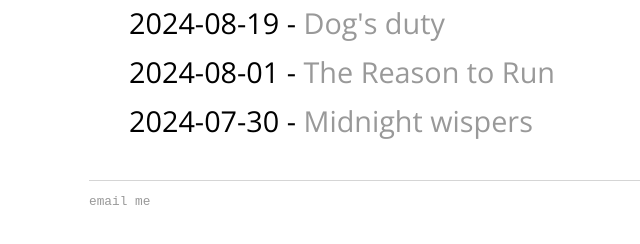
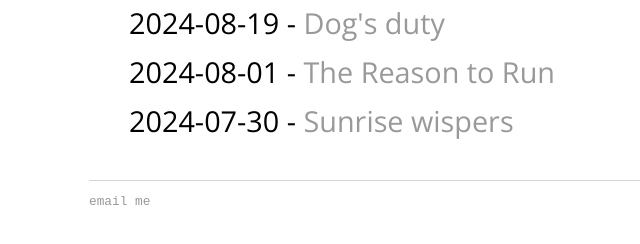
Before and after one commit to piotrvish/piotrvish.github.io, a Jekyll site: the page blog/index.html, which Jekyll copies as it is, in a window 1280 px wide. Shown: the part 268-512 px from the top of the page, without its empty margins (231-871 px from the left). Built offline with Jekyll 4.4.1, drawn with Linux system fonts in a browser that asks for light colours; some web fonts are replaced.

Commit message:
Update index.html

```diff
--- a/blog/index.html
+++ b/blog/index.html
@@ -31,7 +31,7 @@
                 <span class="date">2024-08-01</span> - <a href="/blog/2024-08-19-reason-to-run.html">The Reason to Run</a>
             </li>
             <li class="post poems">
-                <span class="date">2024-07-30</span> - <a href="/blog/2024-08-19-midnight-wispers.html">Midnight wispers</a>
+                <span class="date">2024-07-30</span> - <a href="/blog/2024-08-19-midnight-wispers.html">Sunrise wispers</a>
             </li>
         </ul>
     </div>
```
